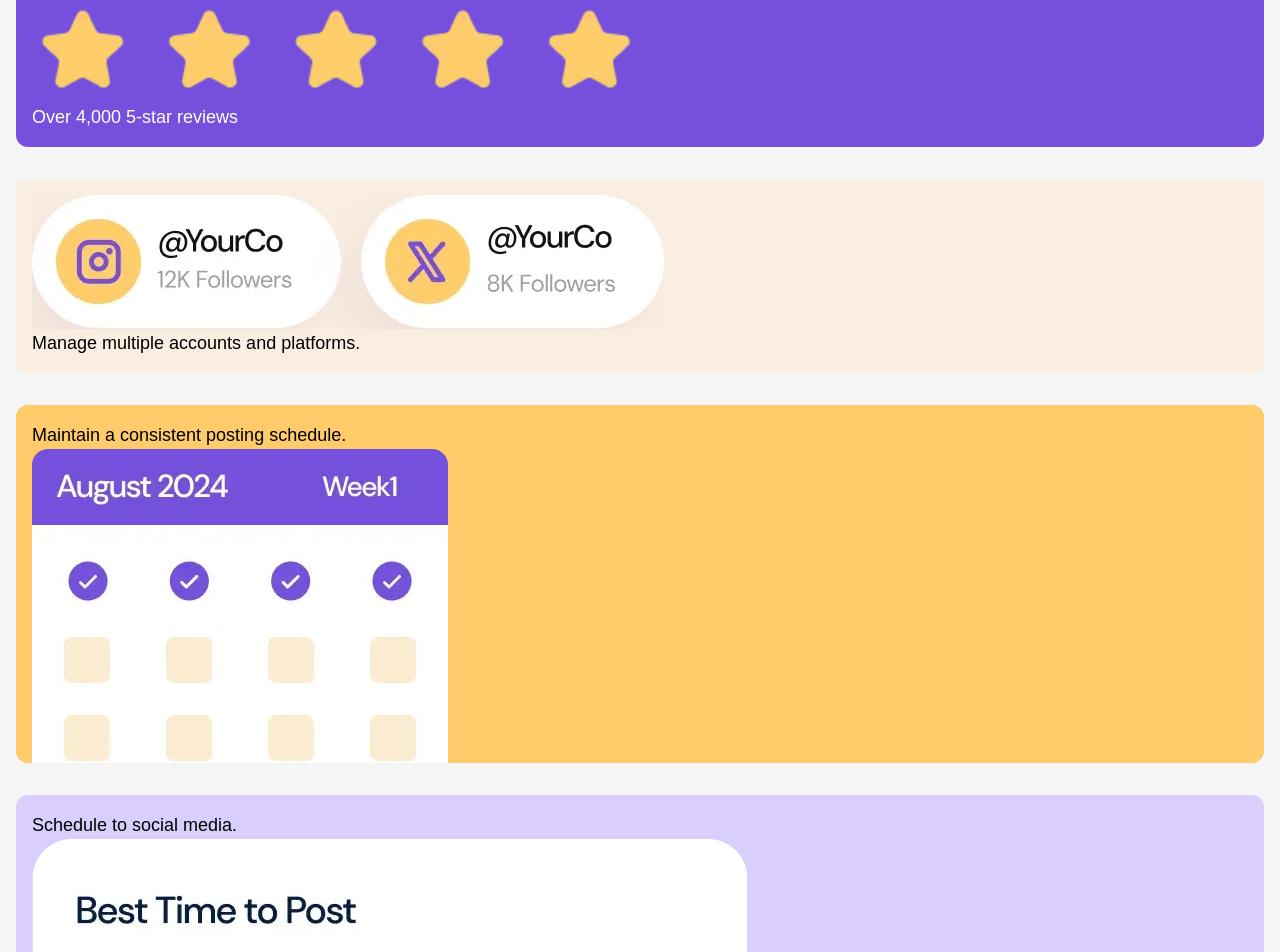
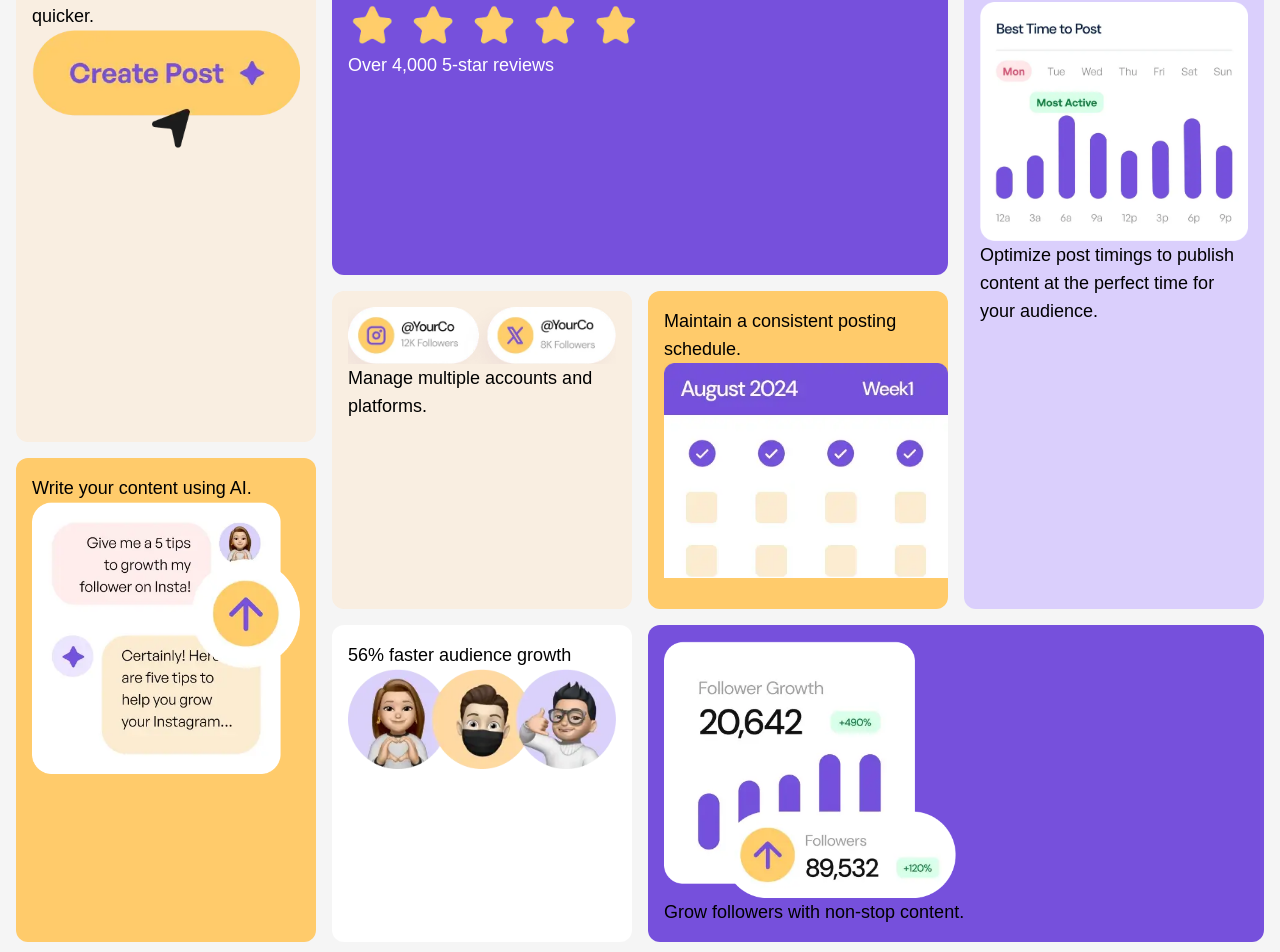
Before and after one commit to jjdavenport/bento-grid-main, a React (Vite) app: page / in a window 1280 px wide. Shown: the part 58-1010 px from the top of the page. Built offline with nearby package versions, Linux system fonts and the light colour scheme.

Commit message:
add desktop layout

```diff
--- a/src/App.jsx
+++ b/src/App.jsx
@@ -19,15 +19,39 @@ import Footer from "./components/footer";
 function App() {
   return (
     <>
-      <main className="bg-bg flex flex-col gap-8 p-4 font-custom text-lg">
-        <Social icon={stars} />
-        <Manage icon={platforms} />
-        <Maintain icon={schedule} />
-        <Schedule icon={posts} />
-        <Grow icon={grow} />
-        <Faster icon={growth} />
-        <Create icon={create} />
-        <Write icon={ai} />
+      <main className="flex flex-col gap-8 bg-bg p-4 font-custom text-lg md:grid md:grid-cols-4 md:grid-rows-6 md:gap-4">
+        <Social
+          icon={stars}
+          className="col-span-2 row-span-2 rounded-xl bg-purple500 p-4 text-white"
+        />
+        <Manage
+          icon={platforms}
+          className="row-span-2 rounded-xl bg-yellow100 p-4"
+        />
+        <Maintain
+          icon={schedule}
+          className="row-span-2 rounded-xl bg-yellow500 pl-4 pt-4"
+        />
+        <Schedule
+          icon={posts}
+          className="col-start-4 row-span-4 row-start-1 rounded-xl bg-purple100 p-4"
+        />
+        <Grow
+          icon={grow}
+          className="col-span-2 col-start-3 row-span-2 rounded-xl bg-purple500 p-4"
+        />
+        <Faster
+          icon={growth}
+          className="col-start-2 row-span-2 row-start-5 rounded-xl bg-white p-4"
+        />
+        <Create
+          icon={create}
+          className="col-start-1 row-span-3 row-start-1 rounded-xl bg-yellow100 p-4"
+        />
+        <Write
+          icon={ai}
+          className="col-start-1 row-span-3 row-start-4 rounded-xl bg-yellow500 p-4"
+        />
       </main>
       <Footer />
     </>
--- a/src/components/create.jsx
+++ b/src/components/create.jsx
@@ -1,7 +1,7 @@
-const Create = ({ icon }) => {
+const Create = ({ icon, className }) => {
   return (
     <>
-      <article className="bg-yellow100 rounded-xl p-4">
+      <article className={className}>
         <span>Create and schedule content quicker.</span>
         <img src={icon} />
       </article>
--- a/src/components/faster.jsx
+++ b/src/components/faster.jsx
@@ -1,7 +1,7 @@
-const Faster = ({ icon }) => {
+const Faster = ({ icon, className }) => {
   return (
     <>
-      <article className="rounded-xl bg-white p-4">
+      <article className={className}>
         <h6>56% faster audience growth</h6>
         <img src={icon} />
       </article>
--- a/src/components/grow.jsx
+++ b/src/components/grow.jsx
@@ -1,8 +1,8 @@
-const Grow = ({ icon }) => {
+const Grow = ({ icon, className }) => {
   return (
     <>
-      <article className="bg-purple500 rounded-xl p-4">
-        <img src={icon} />
+      <article className={className}>
+        <img className="w-1/2" src={icon} />
         <h5>Grow followers with non-stop content.</h5>
       </article>
     </>
--- a/src/components/maintain.jsx
+++ b/src/components/maintain.jsx
@@ -1,7 +1,7 @@
-const Maintain = ({ icon }) => {
+const Maintain = ({ icon, className }) => {
   return (
     <>
-      <article className="bg-yellow500 rounded-xl pl-4 pt-4">
+      <article className={className}>
         <h3>Maintain a consistent posting schedule.</h3>
         <img src={icon} />
       </article>
--- a/src/components/manage.jsx
+++ b/src/components/manage.jsx
@@ -1,7 +1,7 @@
-const Manage = ({ icon }) => {
+const Manage = ({ icon, className }) => {
   return (
     <>
-      <article className="bg-yellow100 rounded-xl p-4">
+      <article className={className}>
         <img src={icon} />
         <h2> Manage multiple accounts and platforms.</h2>
       </article>
--- a/src/components/schedule.jsx
+++ b/src/components/schedule.jsx
@@ -1,7 +1,7 @@
-const Schedule = ({ icon }) => {
+const Schedule = ({ icon, className }) => {
   return (
     <>
-      <article className="bg-purple100 rounded-xl p-4">
+      <article className={className}>
         <h4>Schedule to social media.</h4>
         <img src={icon} />
         <p>
--- a/src/components/social.jsx
+++ b/src/components/social.jsx
@@ -1,7 +1,7 @@
-const Social = ({ icon }) => {
+const Social = ({ icon, className }) => {
   return (
     <>
-      <article className="bg-purple500 rounded-xl p-4 text-white">
+      <article className={className}>
         <h1>Social Media 10x Faster with AI</h1>
         <img className="w-1/2" src={icon} />
         <span>Over 4,000 5-star reviews</span>
--- a/src/components/write.jsx
+++ b/src/components/write.jsx
@@ -1,7 +1,7 @@
-const Write = ({ icon }) => {
+const Write = ({ icon, className }) => {
   return (
     <>
-      <article className="bg-yellow500 rounded-xl p-4">
+      <article className={className}>
         <span>Write your content using AI.</span>
         <img src={icon} />
       </article>
```
